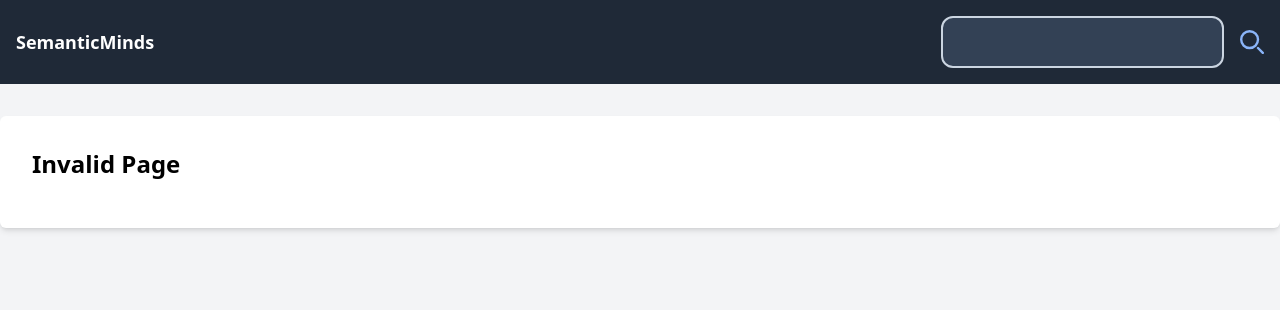
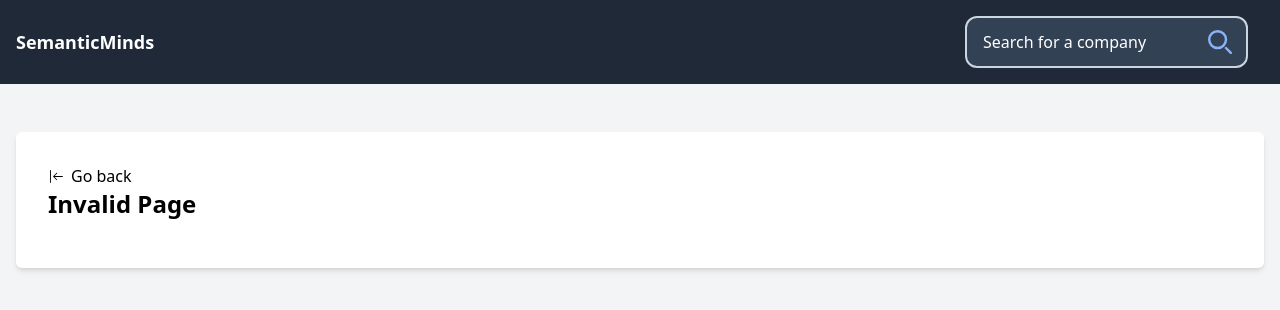
Before and after one commit to Emilicos/SemanticMinds, a Django app: page /data/1/ in a window 1280 px wide. Shown: the top 310 px of the page. Run offline with Django 4.2, Linux system fonts and the light colour scheme; data that the repository does not hold is empty; style sheets or scripts are compiled from the project's sources; some libraries are stand-ins or nearby versions.

Commit message:
feat: add tailwind framework, fix style and stuff, and add back functionality

```diff
--- a/api/views.py
+++ b/api/views.py
@@ -1,11 +1,13 @@
 from django.http import JsonResponse
 import requests
+
+from semanticminds.settings import API_URL
 
 # Create your views here.
 
 # BASE_URL = "http://35.225.49.109:80/blazegraph/namespace/kb/sparql"
-BASE_URL = "http://localhost:9999/blazegraph/namespace/kb/sparql"
-
+# BASE_URL = "http://localhost:9999/blazegraph/namespace/kb/sparql"
+BASE_URL = API_URL
 # Getting search result with format
 # <BASE-URL>/search/?q=<KEYWORD>&page=<NO-OF-PAGE>
 def search(request):
--- a/frontend/templates/company_detail.html
+++ b/frontend/templates/company_detail.html
@@ -1,5 +1,10 @@
 {% load static %}
 {% load humanize %}
+
+{% block framework %}
+  <script src="https://cdn.tailwindcss.com"></script>
+{% endblock %}
+
 <!DOCTYPE html>
 <html lang="en">
 
@@ -13,9 +18,14 @@
 <body class="bg-gray-100">
     {% include 'navbar.html' %}
 
-    <div class="container mx-auto mt-8">
+    <div class="container mx-auto mt-8 p-4">
 
         <div class="bg-white p-8 shadow-md rounded-md">
+            <button onclick="history.back()" class="flex flex-row gap-x-2 items-center">
+                <svg width="15" height="15" viewBox="0 0 15 15" fill="none" xmlns="http://www.w3.org/2000/svg"><path d="M2.05005 13.5C2.05005 13.7485 2.25152 13.95 2.50005 13.95C2.74858 13.95 2.95005 13.7485 2.95005 13.5L2.95005 1.49995C2.95005 1.25142 2.74858 1.04995 2.50005 1.04995C2.25152 1.04995 2.05005 1.25142 2.05005 1.49995L2.05005 13.5ZM8.4317 11.0681C8.60743 11.2439 8.89236 11.2439 9.06809 11.0681C9.24383 10.8924 9.24383 10.6075 9.06809 10.4317L6.58629 7.94993L14.5 7.94993C14.7485 7.94993 14.95 7.74846 14.95 7.49993C14.95 7.2514 14.7485 7.04993 14.5 7.04993L6.58629 7.04993L9.06809 4.56813C9.24383 4.39239 9.24383 4.10746 9.06809 3.93173C8.89236 3.75599 8.60743 3.75599 8.4317 3.93173L5.1817 7.18173C5.00596 7.35746 5.00596 7.64239 5.1817 7.81812L8.4317 11.0681Z" fill="currentColor" fill-rule="evenodd" clip-rule="evenodd"></path></svg>
+                <p>Go back</p>
+            </button>
+
             {% if api_data.0 %}
 
             <div class="text-center">
@@ -65,7 +75,7 @@
                 </div>
             </div>
             <br>
-            <div class="grid grid-cols-3 gap-4">
+            <div class="grid grid-cols-1 items-start place-items-center md:grid-cols-3 gap-4 w-full mt-6 md:px-4 lg:px-6">
 
                 <div>
 
@@ -112,7 +122,7 @@
                 </div>
 
 
-                <div>
+                <div class="w-full">
                     {% if api_data.0.employee %}
                     <div class="mb-4">
                         <label class="block text-sm font-medium text-gray-600">Employee</label>
@@ -150,15 +160,15 @@
                     {% endif %}
 
                 </div>
-                <div>
+                <div class="w-full">
                     <p class="text-sm font-medium text-gray-600">Links</p>
-                    <ul class="ml-3">
+                    <ul class="">
                         <li class="my-4">
                             <a href="https://{{ api_data.0.url.value }}" aria-label="GITHUB" target="_blank" rel="noopener" class="w-min flex items-center hover:underline bg-white px-1 py-1 rounded-md text-black transition hover:translate-x-2 hover:no-underline">
-                                <svg class="w-6 h-6 text-gray-800" aria-hidden="true" xmlns="http://www.w3.org/2000/svg" fill="none" viewBox="0 0 19 19">
+                                <svg class="w-5 h-5 text-gray-800" aria-hidden="true" xmlns="http://www.w3.org/2000/svg" fill="none" viewBox="0 0 19 19">
                                     <path stroke="currentColor" stroke-linecap="round" stroke-linejoin="round" stroke-width="2" d="M11.013 7.962a3.519 3.519 0 0 0-4.975 0l-3.554 3.554a3.518 3.518 0 0 0 4.975 4.975l.461-.46m-.461-4.515a3.518 3.518 0 0 0 4.975 0l3.553-3.554a3.518 3.518 0 0 0-4.974-4.975L10.3 3.7"/>
                                 </svg>
-                                <span class="ml-2">Website</span>
+                                <span class="ml-2 text-sm font-medium text-gray-600">Website</span>
                             </a>
                         </li>
                         <li class="my-4">
@@ -167,7 +177,7 @@
                                     <path d="M19 0H1a1 1 0 0 0-1 1v2a1 1 0 0 0 1 1h18a1 1 0 0 0 1-1V1a1 1 0 0 0-1-1ZM2 6v8a2 2 0 0 0 2 2h12a2 2 0 0 0 2-2V6H2Zm11 3a1 1 0 0 1-1 1H8a1 1 0 0 1-1-1V8a1 1 0 0 1 2 0h2a1 1 0 0 1 2 0v1Z"/>
                                 </svg>
 
-                                <span class="ml-2">Product</span>
+                                <span class="ml-2 text-sm font-medium text-gray-600">Product</span>
                             </a>
                         </li>
                         <li class="my-4">
@@ -177,7 +187,7 @@
                                     <path d="M3 5.012H0V15h3V5.012Z"/>
                                 </svg>
 
-                                <span class="ml-2">LinkedIn</span>
+                                <span class="ml-2 text-sm font-medium text-gray-600">LinkedIn</span>
                             </a>
                         </li>
 
@@ -189,7 +199,7 @@
 
                                 </svg>
 
-                                <span class="ml-2">Indeed</span>
+                                <span class="ml-2 text-sm font-medium text-gray-600">Indeed</span>
                             </a>
                         </li>
 
--- a/frontend/templates/navbar.html
+++ b/frontend/templates/navbar.html
@@ -1,23 +1,24 @@
 <script src="https://ajax.googleapis.com/ajax/libs/jquery/3.5.1/jquery.min.js"></script>
 
-<nav class="bg-gray-800 p-4">
-    <div class="container mx-auto flex items-center justify-between">
+<nav class="bg-gray-800 p-4 w-full">
+    <div class="container mx-auto flex items-center justify-between gap-4">
         <a href="{% url 'homepage' %}" class="text-white text-lg font-semibold">SemanticMinds</a>
 
-        <div class="relative">
+        <div class="relative h-fit">
 
-            <form action="return false;" id="searchForm" class="flex items-center">
-                <div class="flex items-center gap-x-4 w-full max-w-4xl relative">
+            <form action="return false;" id="searchForm" class="flex items-center h-fit mb-0">
+                <div class="flex items-center gap-x-4 w-full max-w-4xl relative h-fit">
                     <input
                     type="text"
                     name="searchInput"
                     id="searchInput"
                     class="w-full py-3 pl-4 pr-8 text-white placeholder-white bg-slate-700 border-2 border-slate-300 rounded-xl"
                     required="false"
+                    placeholder="Search for a company"
                     />
                     <button type="submit" class = "relative right-0 top-0">
                         <!-- <i class="fa-solid fa-magnifying-glass absolute right-0 top-[-8px] mr-8 text-[#8ab4f8] cursor-pointer"></i> -->
-                        <svg class="w-6 h-6 text-[#8ab4f8]" xmlns="http://www.w3.org/2000/svg" fill="none" viewBox="0 0 20 20">
+                        <svg class="w-6 h-6 text-[#8ab4f8] absolute top-1/2 -translate-y-1/2 right-5 sm:right-8" xmlns="http://www.w3.org/2000/svg" fill="none" viewBox="0 0 20 20">
                             <path stroke="currentColor" stroke-linecap="round" stroke-linejoin="round" stroke-width="2" d="m19 19-4-4m0-7A7 7 0 1 1 1 8a7 7 0 0 1 14 0Z"/>
                         </svg>
                     </button>
--- a/frontend/templates/search_page.html
+++ b/frontend/templates/search_page.html
@@ -1,4 +1,9 @@
 {% load static %}
+
+{% block framework %}
+  <script src="https://cdn.tailwindcss.com"></script>
+{% endblock %}
+
 <!DOCTYPE html>
 <html lang="en">
 
--- a/frontend/views.py
+++ b/frontend/views.py
@@ -18,10 +18,10 @@
         "page": page
     }
 
+
     response = requests.get(f'{API_URL}/search/', params=params)
     context = {'api_data': response.json()['data'], 'pagination': response.json()['pagination'], 'range': range(1, response.json()['pagination']['last_page']+1), 'search': search}
 
-    print(context['pagination'])
     return render(request, 'search_page.html', context)
 
 def companyDetail(request, uri):
```
Also changed, not shown: semanticminds/settings.py (+12 -0 lines).
